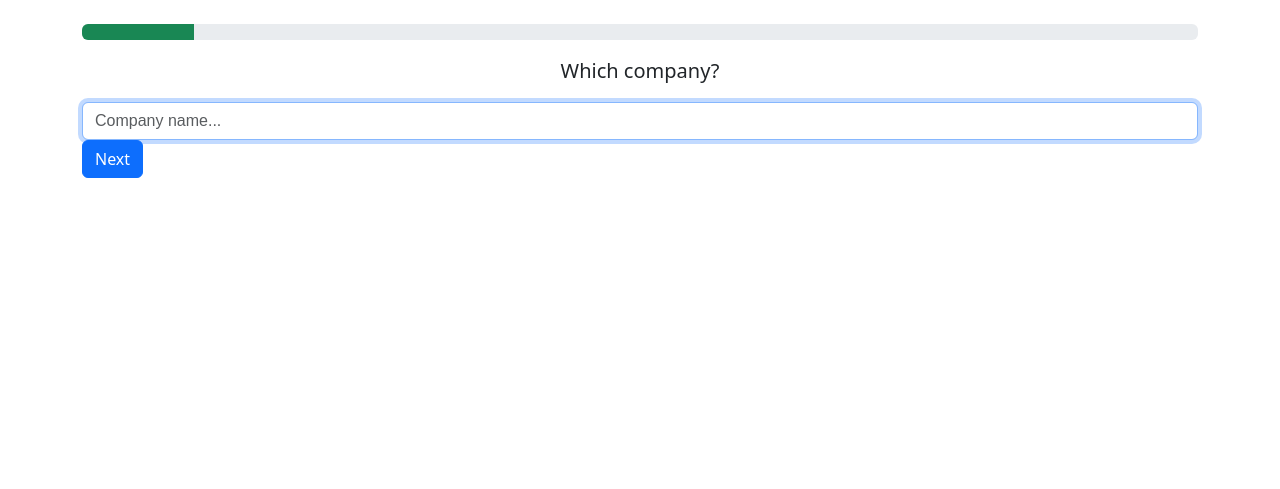
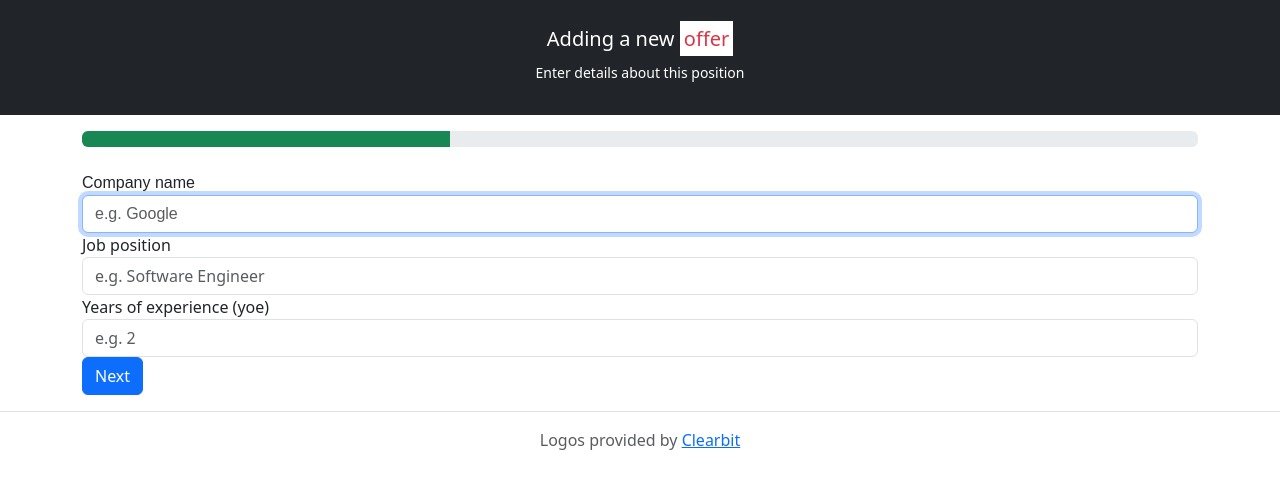
Before and after one commit to geoffrey/offerkarma, a Rails app: page /offers/new in a window 1280 px wide. Shown: the part 57-546 px from the top of the page. Run offline with Rails 7, Linux system fonts and the light colour scheme; style sheets or scripts are compiled from the project's sources; some libraries are stand-ins or nearby versions.

Commit message:
New offer form

```diff
--- a/app/views/layouts/application.html.erb
+++ b/app/views/layouts/application.html.erb
@@ -1,7 +1,7 @@
 <!DOCTYPE html>
 <html>
   <head>
-    <title>Compparator</title>
+    <title>reffo - offer feedback community</title>
 
     <meta name="viewport" content="width=device-width, initial-scale=1">
 
@@ -10,13 +10,14 @@
 
     <%= stylesheet_link_tag    'application', media: 'all', 'data-turbolinks-track': 'reload' %>
     <%= javascript_include_tag 'application', 'data-turbolinks-track': 'reload' %>
+
     <link rel="stylesheet" href="https://use.fontawesome.com/releases/v5.7.1/css/all.css" integrity="sha384-fnmOCqbTlWIlj8LyTjo7mOUStjsKC4pOpQbqyi7RrhN7udi9RwhKkMHpvLbHG9Sr" crossorigin="anonymous">
   </head>
 
   <body>
     <header class="border-bottom">
       <div class="container">
-        <nav class="pl-0 pr-0 navbar sticky-top navbar-light bg-white">
+        <nav class="pl-0 pr-0 navbar navbar-light bg-white">
           <a class="navbar-brand" href="/"><span class="text-danger font-weight-bold">reffo</span></a>
 
           <button class="navbar-toggler" type="button" data-toggle="collapse" data-target="#navbarSupportedContent" aria-controls="navbarSupportedContent" aria-expanded="false" aria-label="Toggle navigation">
@@ -47,6 +48,11 @@
         </nav>
       </div>
     </header>
+
     <%= yield %>
+
+    <footer class="border-top p-3 mt-3">
+      <div class="text-center text-muted">Logos provided by <a href="https://clearbit.com" target="_blank">Clearbit</a></div>
+    </footer>
   </body>
 </html>
--- a/app/views/offers/new.html.erb
+++ b/app/views/offers/new.html.erb
@@ -1,18 +1,41 @@
-<div class="container mt-4">
-	<div class="progress mb-3">
-	  <div class="progress-bar bg-success" role="progressbar" style="width: 10%" aria-valuenow="10" aria-valuemin="0" aria-valuemax="100"></div>
+<div class="text-center homepage-header mb-3 p-4 bg-dark">
+	<div class="mb-2 text-white">
+		<div class="mb-2 lead">
+			Adding a new <span class="bg-white text-danger font-weight-bold p-1">offer</span>
+		</div>
+
+		<div class="small font-weight-light">
+			Enter details about this position
+		</div>
+	</div>
+</div>
+
+<div class="container mt-3">
+
+	<div class="progress mb-4">
+	  <div class="progress-bar bg-success" role="progressbar" style="width: 33%" aria-valuenow="33" aria-valuemin="0" aria-valuemax="100"></div>
 	</div>
 
-	<div class="text-center lead mb-3">Which company?</div>
-
-	<div>
+	<div class="clearfix">
 		<form>
 		  <div class="form-group">
 		  	<div class="ui-widget">
-			    <input type="text" class="form-control" id="company" aria-describedby="company" placeholder="Company name..." autofocus/>
+		  		<label for="company">Company name</label>
+			    <input name="company" type="text" class="form-control" id="company" aria-describedby="company" placeholder="e.g. Google" autofocus/>
 			  </div>
-			 </div>
-		  <button type="submit" class="btn btn-primary">Next</button>
+			</div>
+
+		  <div class="form-group">
+		  	  <label for="position">Job position</label>
+			   <input name="position" type="text" class="form-control" id="position" aria-describedby="position" placeholder="e.g. Software Engineer"/>
+			</div>
+
+		  <div class="form-group">
+		  	<label for="yoe">Years of experience (yoe)</label>
+			  <input name="yoe" type="number" class="form-control" id="yoe" aria-describedby="position" placeholder="e.g. 2"/>
+			</div>
+
+		  <button type="submit" class="btn btn-primary float-right">Next</button>
 		</form>
 	</div>
 </div>
--- a/app/views/users/login.html.erb
+++ b/app/views/users/login.html.erb
@@ -1,7 +1,7 @@
 <div class="text-center homepage-header mb-3 p-4 bg-dark">
 	<div class="mb-3 text-white">
 		<div class="mb-3 lead">
-			Login to unleash feedback
+			Unleash offer feedback
 		</div>
 
 		<div class="small font-weight-light">
@@ -10,11 +10,13 @@
 	</div>
 </div>
 
-<div class="container">
+<div class="container mt-4 mb-4 clearfix">
 	<form>
 	  <div class="form-group">
 	  	<div class="ui-widget">
 		    <input type="text" class="form-control" id="email" aria-describedby="" placeholder="Work email address" autofocus/>
+		    <small id="emailHelp" class="form-text text-muted">Using your work email will unlock offers from your company. Don't worry it is anonymous.</small>
+
 		  </div>
 		 </div>
 	  <button type="submit" class="btn btn-primary float-right">Next</button>
```
